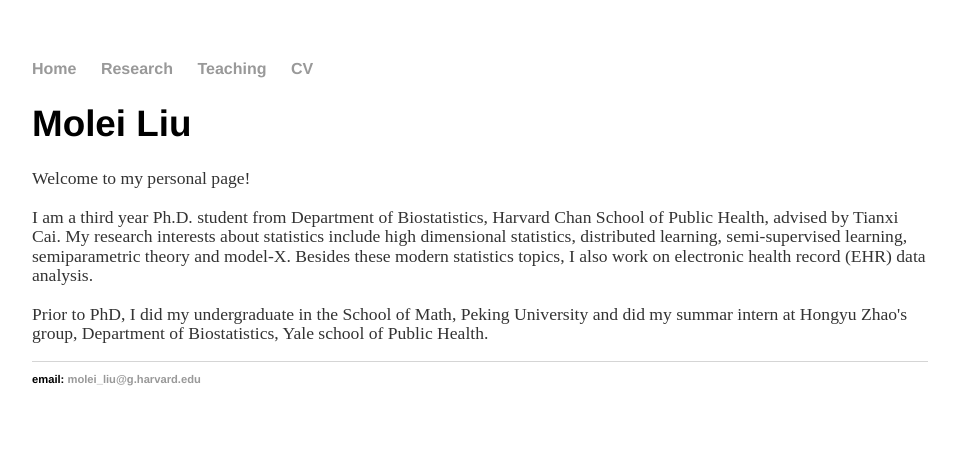
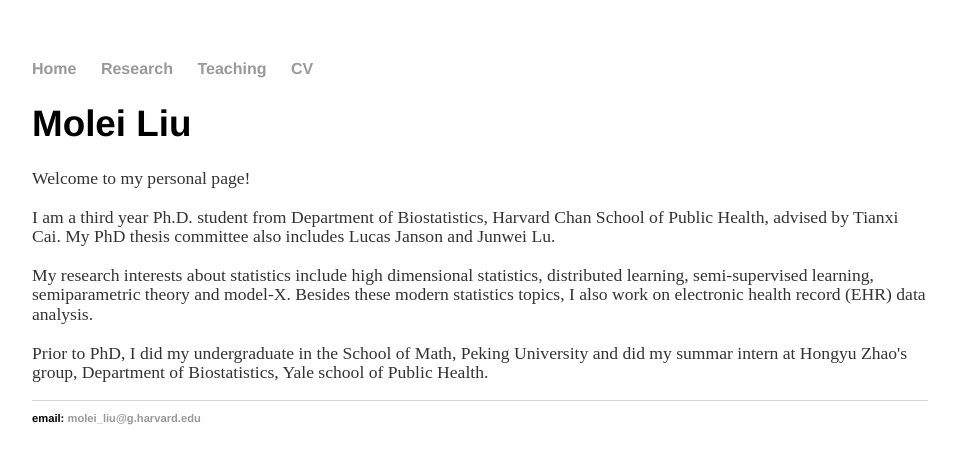
Before and after one commit to moleibobliu/moleibobliu.github.io, a Jekyll site: the page built from index.html, in a window 1280 px wide. Shown: the top 464 px of the page, without its empty margins (160-1117 px from the left). Built offline with Jekyll 4.4.1, drawn with Linux system fonts in a browser that asks for light colours.

Commit message:
Update index.html

```diff
--- a/index.html
+++ b/index.html
@@ -7,7 +7,9 @@ title: Molei Liu
 	<p> Welcome to my personal page!
 		<br />
 		<br />I am a third year Ph.D. student from Department of Biostatistics, Harvard Chan School of Public Health, advised by Tianxi Cai.
-		My research interests about statistics include high dimensional statistics, distributed learning, semi-supervised learning,
+		My PhD thesis committee also includes Lucas Janson and Junwei Lu.
+		<br />
+		<br /> My research interests about statistics include high dimensional statistics, distributed learning, semi-supervised learning,
 		semiparametric theory and model-X. Besides these modern statistics topics, I also work on electronic health record (EHR) data analysis.
 		<br />
 		<br />Prior to PhD, I did my undergraduate in the School of Math, Peking University and did my summar intern at Hongyu Zhao's group,
```
